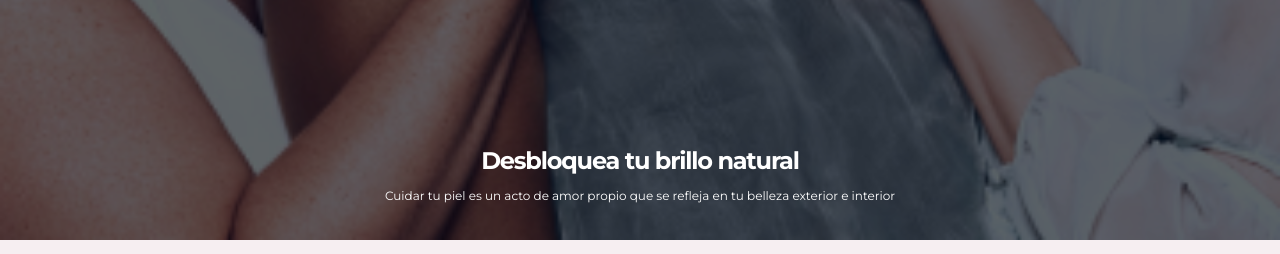
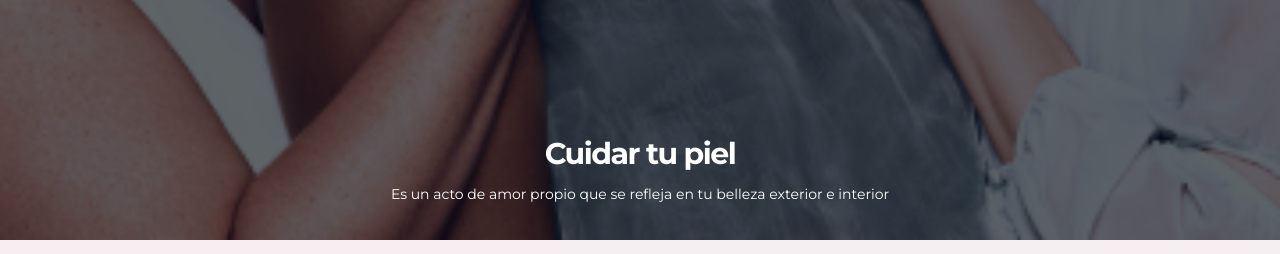
Before and after one commit to Zaprovic/catalogue-app, a Next.js app: page / in a window 1280 px wide. Shown: the part 1020-1274 px from the top of the page. Built offline with nearby package versions, Linux system fonts and the light colour scheme; no server answers; the database is empty.

Commit message:
changed descriptions in images in home page

```diff
--- a/src/app/(website)/page.tsx
+++ b/src/app/(website)/page.tsx
@@ -39,13 +39,13 @@ export default function Home() {
             className="h-full w-full object-cover opacity-40"
           />
           <figcaption className="absolute bottom-9 flex flex-col items-center justify-center gap-3 px-6 text-center">
-            <h6 className=" text-2xl font-bold leading-tight text-white">
-              Desbloquea tu brillo natural
+            <h6 className=" text-3xl font-bold leading-tight text-white">
+              Cuidar tu piel
             </h6>
 
-            <p className="text-pretty text-center text-xs text-white">
-              Cuidar tu piel es un acto de amor propio que se refleja en tu
-              belleza exterior e interior
+            <p className="text-pretty text-center text-sm text-white">
+              Es un acto de amor propio que se refleja en tu belleza exterior e
+              interior
             </p>
           </figcaption>
         </figure>
```
